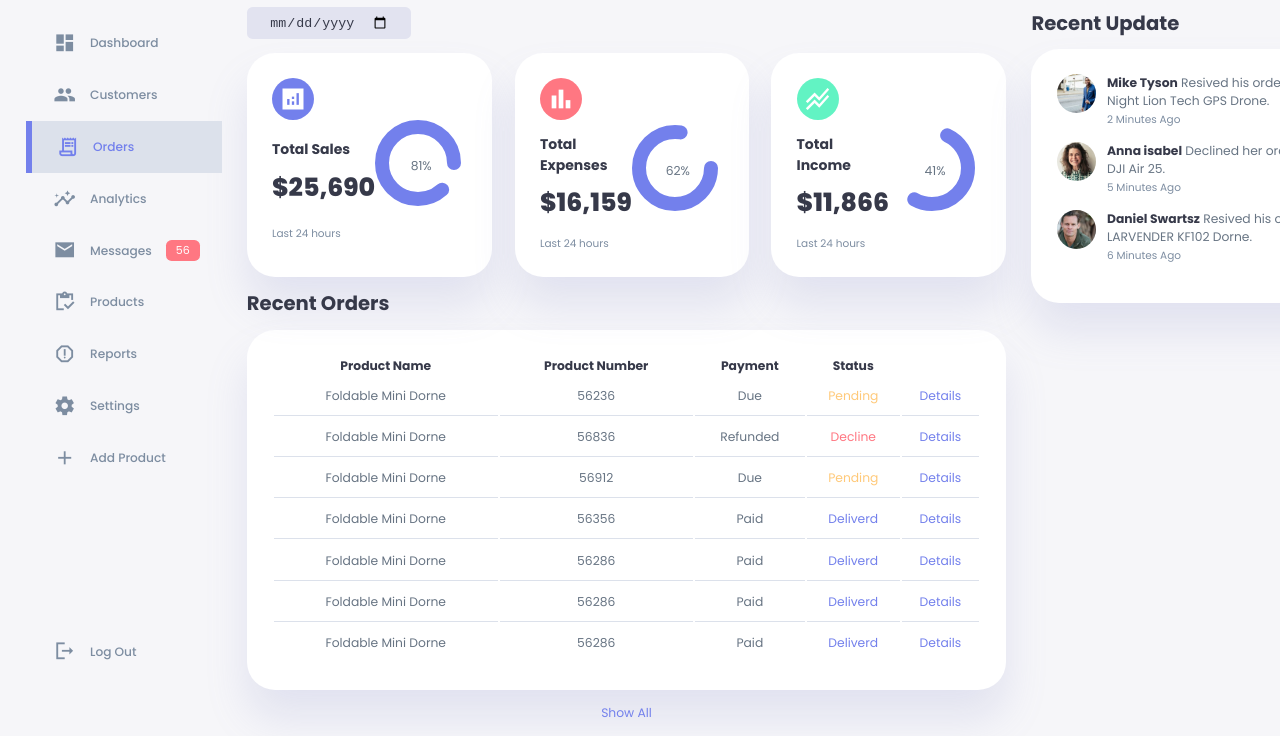
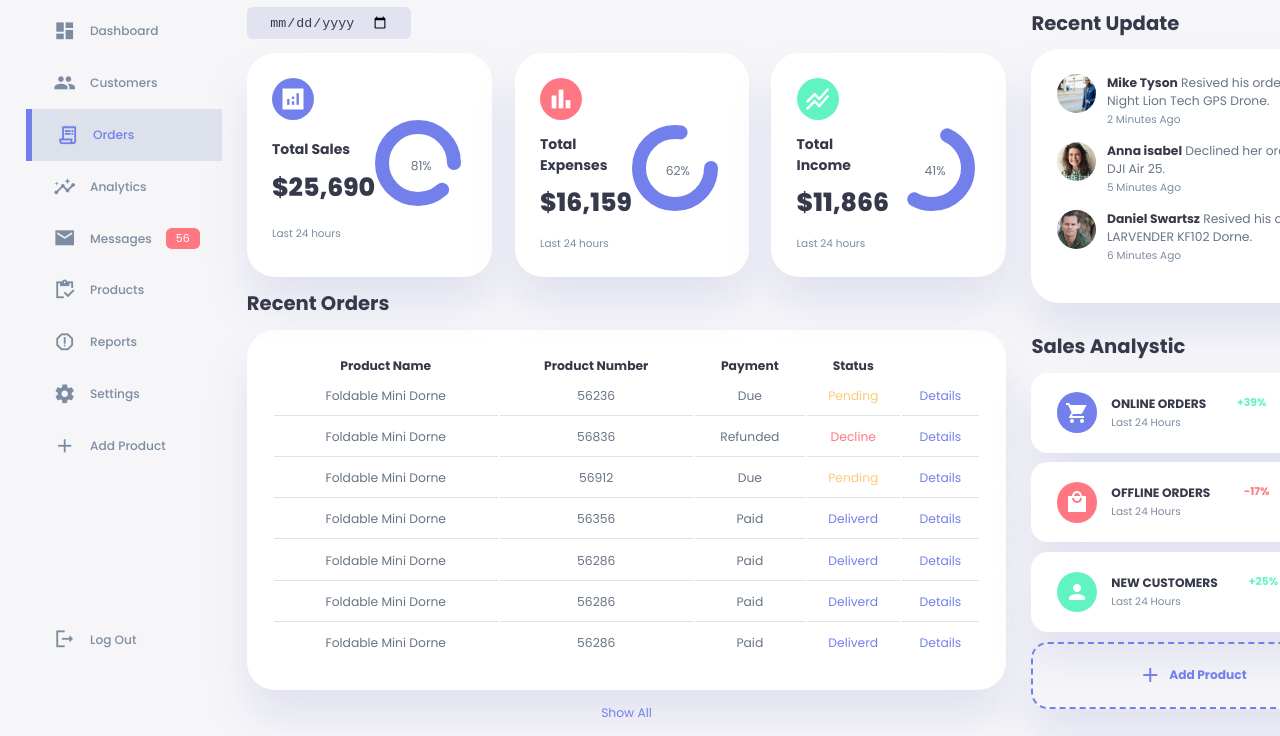
Before and after one commit to mahsafateh/Admin-dashboard, a plain HTML site: page index.html in a window 1280 px wide. Shown: the part 65-801 px from the top of the page. Drawn offline with Linux system fonts and the light colour scheme.

Commit message:
index html is finished

```diff
--- a/assets/styles/style.css
+++ b/assets/styles/style.css
@@ -148,12 +148,12 @@ aside .top {
 
 aside .logo {
   display: flex;
-  gap: 0.2em;
+  gap: 0.8rem;
 }
 
 aside .logo img {
-  width: 3rem;
-  height: 3rem;
+  width: 2rem;
+  height: 2rem;
 }
 
 aside .close {
@@ -164,7 +164,6 @@ aside .close {
 /* Sidebar */
 
 aside .sidebar {
-  /* background: white; */
   border-radius: 1.5rem;
   display: flex;
   flex-direction: column;
@@ -466,3 +465,68 @@ main .recent-orders a {
   gap: 1rem;
   margin-bottom: 1rem;
 }
+
+/* right section */
+
+.right .sales-analytics {
+  margin-top: 2rem;
+}
+
+.right .sales-analytics h2 {
+  margin-bottom: 0.8rem;
+}
+
+.right .sales-analytics .item {
+  background: var(--color-white);
+  display: flex;
+  align-items: center;
+  gap: 1rem;
+  margin-bottom: 0.7rem;
+  padding: 1.4rem var(--card-padding);
+  border-radius: var(--border-radius-3);
+  box-shadow: var(--box-shadow);
+  transition: all 300ms ease;
+}
+
+.right .sales-analytics .item:hover {
+  box-shadow: none;
+}
+
+.right .sales-analytics .item .right {
+  display: flex;
+  justify-content: space-between;
+  align-items: start;
+  margin: 0;
+  width: 100%;
+}
+
+.right .sales-analytics .item .icon {
+  padding: 0.6rem;
+  color: var(--color-white);
+  border-radius: 50%;
+  background: var(--color-primary);
+  display: flex;
+}
+
+.right .sales-analytics .item.offline .icon {
+  background: var(--color-decline);
+}
+
+.right .sales-analytics .item.customers .icon {
+  background: var(--color-success);
+}
+
+.right .sales-analytics .add-product {
+  background: transparent;
+  border: 2px dashed var(--color-primary);
+  color: var(--color-primary);
+  display: flex;
+  align-items: center;
+  justify-content: center;
+  gap: 0.5rem;
+}
+
+.right .sales-analytics .add-product div {
+  display: flex;
+  align-items: center;
+}
--- a/index.html
+++ b/index.html
@@ -333,8 +333,75 @@
           </div>
         </div>
       </div>
+      <!-- third section -->
 
+      <div class="sales-analytics">
 
+        <h2>Sales Analystic</h2>
+        <!-- 1 -->
+        <div class="item online">
+
+          <div class="icon">
+            <span class="material-icons-sharp">shopping_cart<span>
+          </div>
+          <div class="right">
+
+            <div class="info">
+              <h3>ONLINE ORDERS</h3>
+              <small class="text-muted">Last 24 Hours</small>
+            </div>
+
+            <h5 class="success">+39%</h5>
+            <h3>3849</h3>
+          </div>
+        </div>
+
+        <!-- 2 -->
+        <div class="item offline">
+
+          <div class="icon">
+            <span class="material-icons-sharp">local_mall<span>
+          </div>
+          <div class="right">
+
+            <div class="info">
+              <h3>OFFLINE ORDERS</h3>
+              <small class="text-muted">Last 24 Hours</small>
+            </div>
+
+            <h5 class="decline">-17%</h5>
+            <h3>1100</h3>
+          </div>
+        </div>
+
+        <!-- 3 -->
+        <div class="item customers">
+
+          <div class="icon">
+            <span class="material-icons-sharp">person<span>
+          </div>
+          <div class="right">
+
+            <div class="info">
+              <h3>NEW CUSTOMERS</h3>
+              <small class="text-muted">Last 24 Hours</small>
+            </div>
+
+            <h5 class="success">+25%</h5>
+            <h3>751</h3>
+          </div>
+        </div>
+
+        <div class="item add-product">
+          <div>
+            <span class="material-icons-sharp">add<span>
+          </div>
+          <h3>Add Product</h3>
+        </div>
+
+      </div>
+
+      <!-- End -->
     </div>
   </div>
 </body>
```
